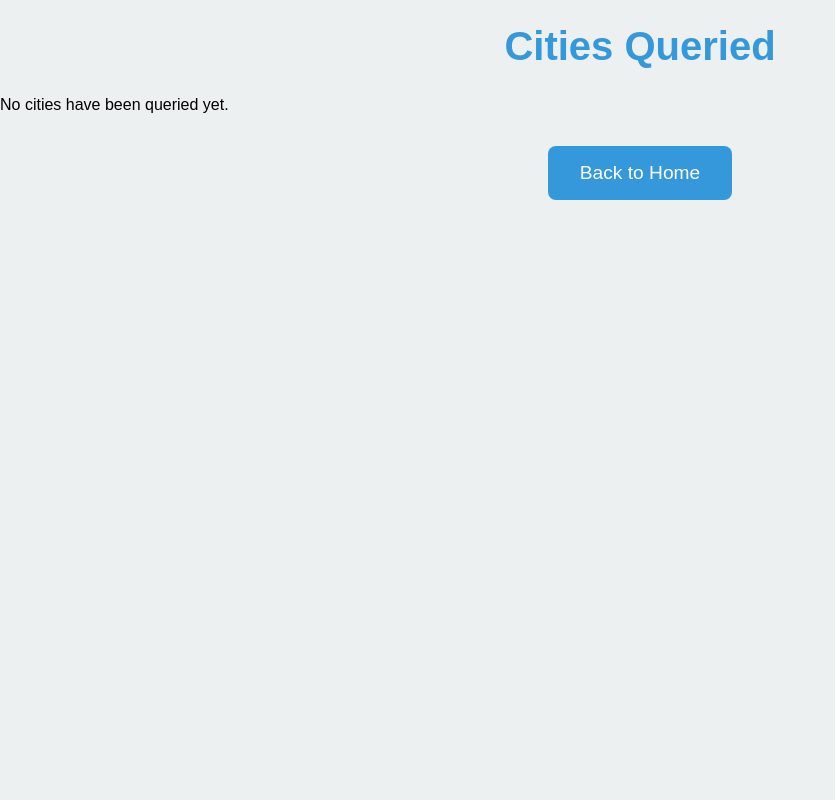
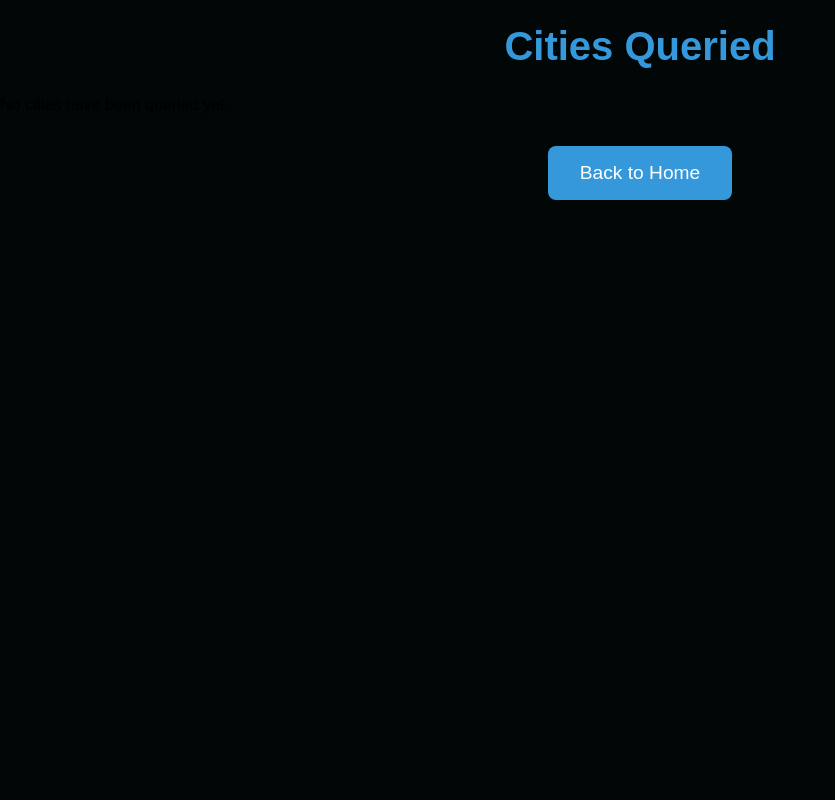
Before and after one commit to freedompraise/SkyCast, a Django app: page /results/ in a window 1280 px wide. Shown: the whole page, without its empty margins (0-835 px from the left). Run offline with Django 4.2, Linux system fonts and the light colour scheme; the visitor is signed in with stand-in values (Sample User, id 1); data that the repository does not hold is empty.

Commit message:
change all_cities background to black

```diff
--- a/static/css/results.css
+++ b/static/css/results.css
@@ -1,7 +1,7 @@
 /* results.css */
 
 body {
-    background-color: #ecf0f1;
+    background-color: #010607;
     font-family: Arial, sans-serif;
     margin: 0;
   }
```
